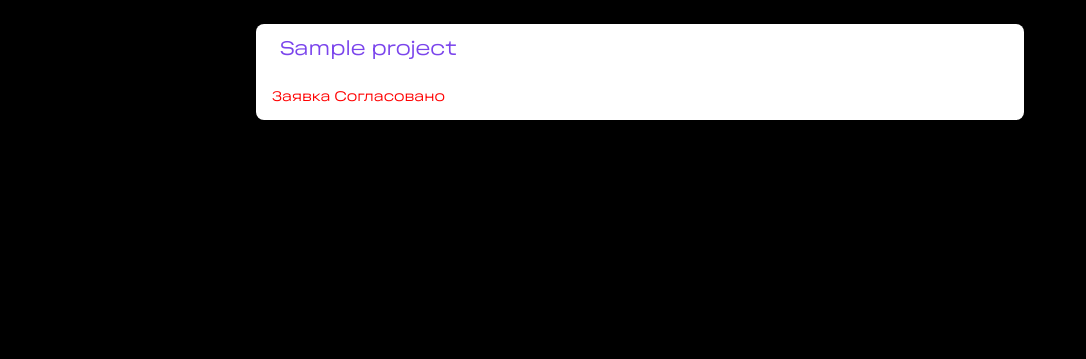
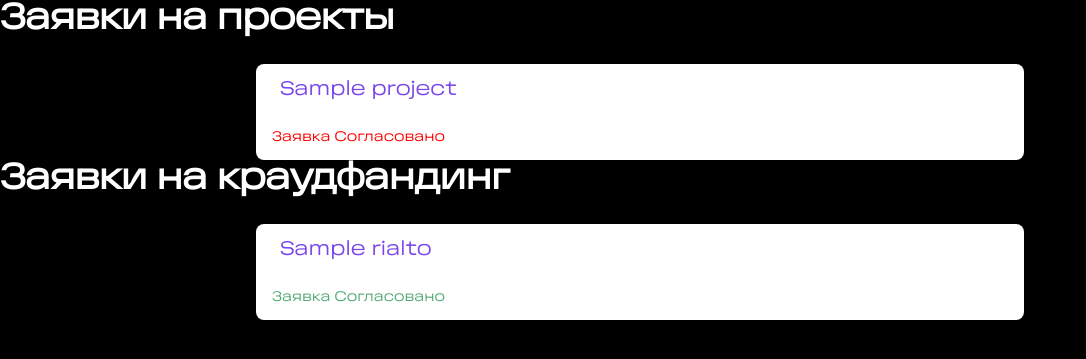
Before and after one commit to gurinboru/ICT-Hack-5-Sakura, a Django app: page /studentonproject in a window 1280 px wide. Shown: the part 65-424 px from the top of the page, without its empty margins (0-1086 px from the left). Run offline with Django 4.2, Linux system fonts and the light colour scheme; a user stored in the database is signed in; tables that the repository leaves empty hold one stand-in row (values such as "Sample post").

Commit message:
[Fix]: small fixes

```diff
--- a/start/templates/start/studentonproject.html
+++ b/start/templates/start/studentonproject.html
@@ -3,8 +3,11 @@
 {% block content %}
 <body>
     <div class=container style="position:relative">
+    <h2 class="text-3xl font-bold tracking-tight text-white sm:text-4xl">Заявки на проекты</h2>
         {% for studentProjectt in studentProject %}
+
                 <div class="pt-6 pr-64 pl-64 overflow-hidden" style="background: #000000">
+
                     <dl>
                         <div class="bg-white px-4 py-3 sm:grid sm:grid-cols-3 sm:gap-4 sm:px-6 rounded-t-lg">
                             <dt class="text-xl font-medium text-purple">{{ studentProjectt.project }}</dt>
@@ -22,6 +25,27 @@
                     </dl>
                 </div>
         {% endfor %}
+    <h2 class="text-3xl font-bold tracking-tight text-white sm:text-4xl">Заявки на краудфандинг</h2>
+    {% for rialto in rialtos %}
+
+                <div class="pt-6 pr-64 pl-64 overflow-hidden" style="background: #000000">
+                    <dl>
+                        <div class="bg-white px-4 py-3 sm:grid sm:grid-cols-3 sm:gap-4 sm:px-6 rounded-t-lg">
+                            <dt class="text-xl font-medium text-purple">{{ rialto.name }}</dt>
+                        </div>
+                        <div class="bg-white px-4 py-3 sm:grid sm:grid-cols-3 rounded-b-lg">
+
+                            {% if rialto.status_approval.status == 'Согласовано' %}
+                                <dd class="mt-1 text-sm text-green sm:mt-0">Заявка {{ rialto.status_approval }}</dd>
+                            {% elif rialto.status_approval.status == 'На согласовании' %}
+                                <div class="mt-1 text-sm text-yellow sm:mt-0">Заявка {{ rialto.status_approval }}</div>
+                            {% else %}
+                                <dd class="mt-1 text-sm text-red sm:mt-0">Заявка {{ rialto.status_approval }}</dd>
+                            {% endif %}
+                        </div>
+                    </dl>
+                </div>
+        {% endfor %}
     </div>
 </body>
 </body>
```
